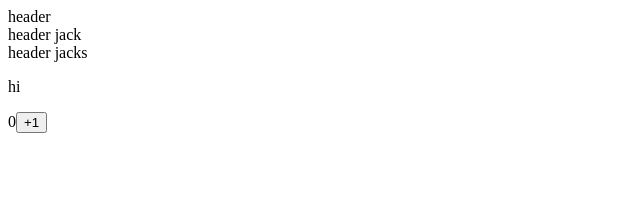
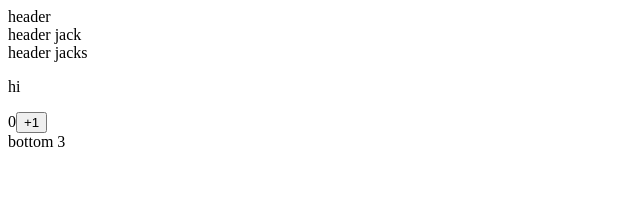
Before and after one commit to qvefofo/reacts, a React (Create React App) app in the folder react-demo1/: page / in a window 1280 px wide. Shown: the top 223 px of the page, without its empty margins (0-640 px from the left). Built offline with nearby package versions, Linux system fonts and the light colour scheme.

Commit message:
增加一些注释

```diff
--- a/react-demo1/src/index.js
+++ b/react-demo1/src/index.js
@@ -25,6 +25,7 @@ const Bottom = (
         Button
     </div>
 )
+// 函数组件
 const Bottom2 = function () {
     const [n, setN] = React.useState(0) // 初始化
     return (
@@ -36,6 +37,14 @@ const Bottom2 = function () {
         </div>
     )
 }
+// 类组件
+class Bottom3 extends React.Component {
+    render() {
+        return (
+            <div>bottom 3</div>
+        )
+    }
+}
 
 const div = (
     <div>
@@ -46,6 +55,7 @@ const div = (
             <span>hi</span>
         </p>
         <Bottom2 />
+        <Bottom3 />
     </div >
 )
 
```
